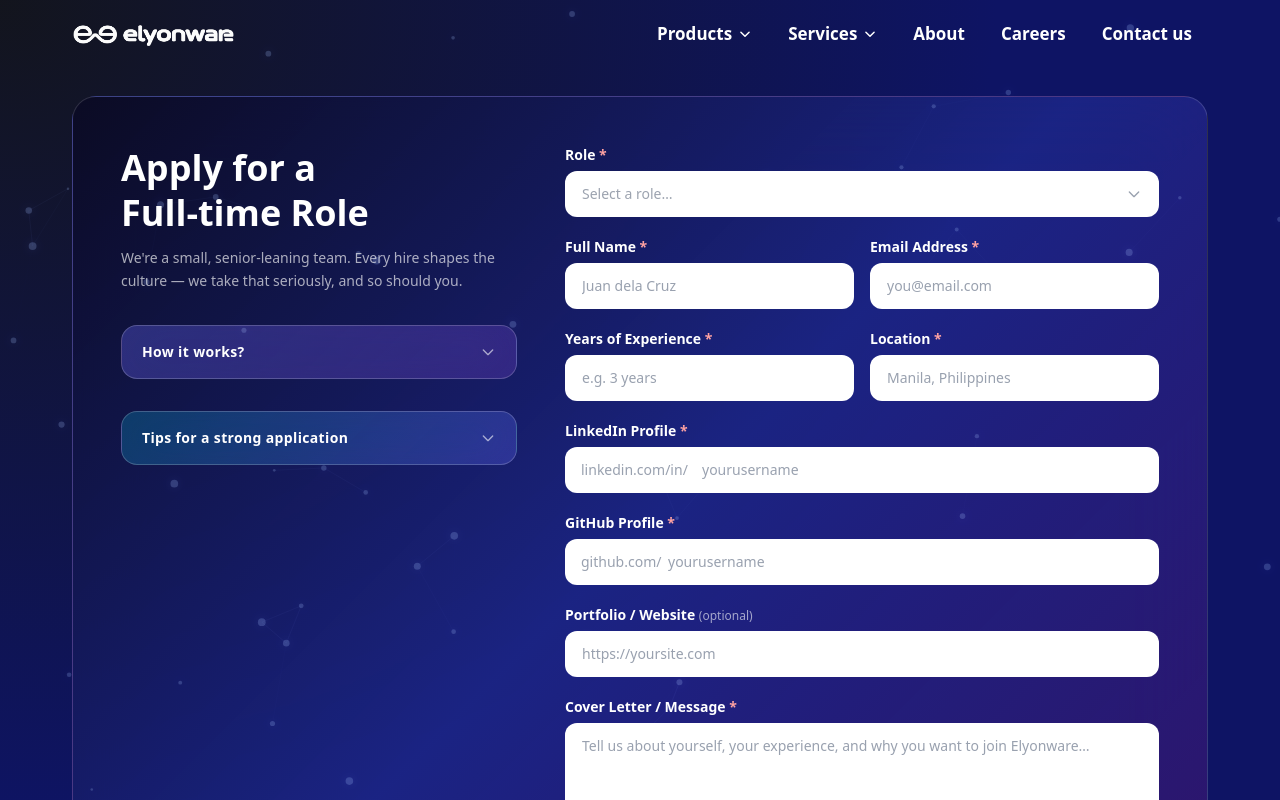
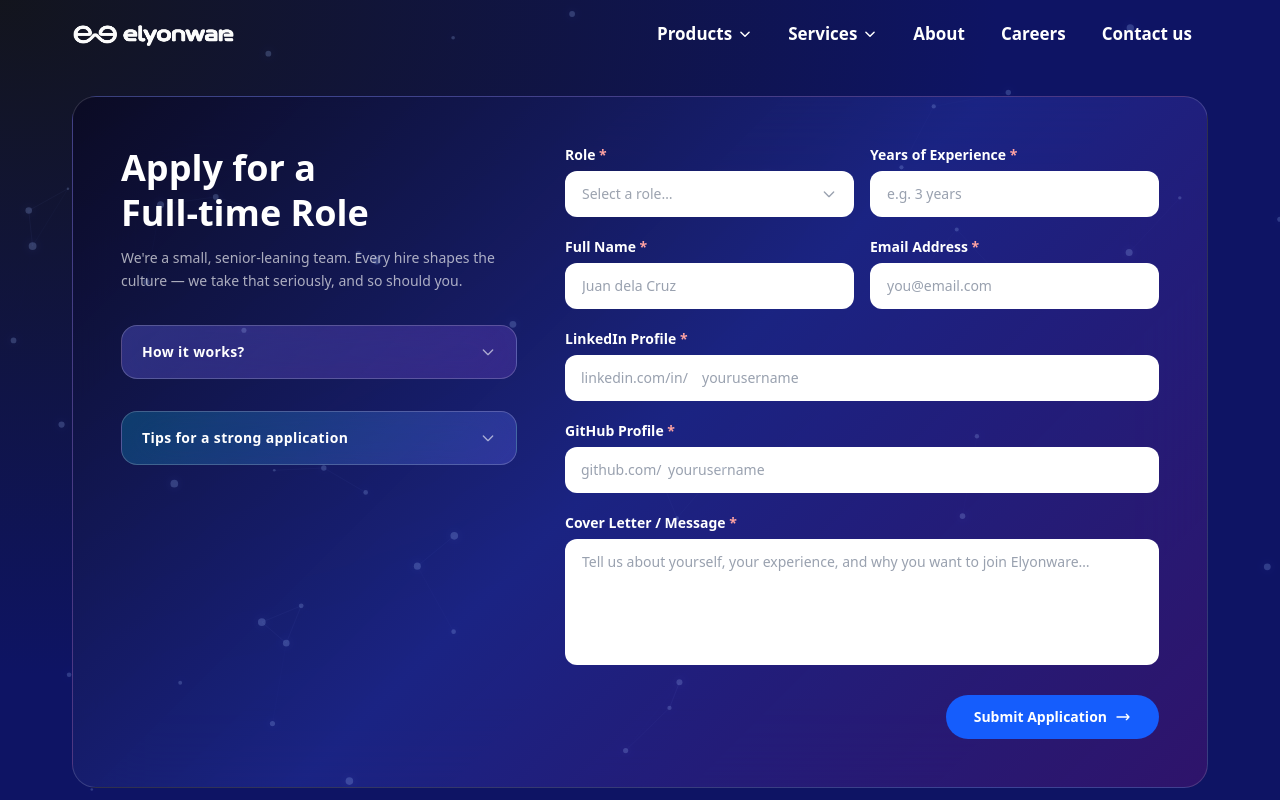
Before and after one commit to elyonware/web, a React (Vite) app: page /careers/apply-fulltime in a window 1280 px wide. Shown: the top 800 px of the page. Built offline with nearby package versions, Linux system fonts and the light colour scheme.

Commit message:
fix: clean up full-time application form and dropdown
Makes the role dropdown a solid color, removes dead state/validation
for the portfolio and location fields that were dropped from the UI,
and reflows years-of-experience alongside role.

```diff
--- a/src/pages/CareersApplyFulltime.tsx
+++ b/src/pages/CareersApplyFulltime.tsx
@@ -68,14 +68,14 @@ function CustomSelect({
       </button>
 
       {open && (
-        <div className="absolute z-50 mt-2 w-full rounded-xl border border-white/[0.15] bg-[#0f1040] shadow-2xl shadow-black/60 overflow-hidden">
+        <div className="absolute z-50 mt-2 w-full rounded-xl border border-white/[0.15] bg-[#14163f] shadow-2xl shadow-black/60 overflow-hidden">
           {options.map((opt) => (
             <button
               key={opt.id}
               type="button"
               onClick={() => { onChange(opt.id); setOpen(false); }}
               className={`w-full text-left px-4 py-3 text-sm transition-colors duration-100 flex flex-col gap-0.5
-                ${value === opt.id ? "bg-white/20 text-white font-medium" : "text-white/80 hover:bg-white/10 hover:text-white"}`}
+                ${value === opt.id ? "bg-[#262a6e] text-white font-medium" : "text-white/80 hover:bg-[#1d1f57] hover:text-white"}`}
             >
               <span>{opt.label}</span>
               <span className="text-[11px] text-white/40">{opt.dept}</span>
@@ -91,7 +91,7 @@ function ApplyForm() {
   const [searchParams] = useSearchParams();
   const preselect = searchParams.get("role") ?? "";
 
-  type FTFields = { name: string; email: string; linkedin: string; github: string; portfolio: string; experience: string; location: string; message: string };
+  type FTFields = { name: string; email: string; linkedin: string; github: string; experience: string; message: string };
   type FTErrors = Partial<Record<keyof FTFields | "role", string>>;
 
   const validateFT = (f: FTFields, r: string): FTErrors => {
@@ -102,13 +102,10 @@ function ApplyForm() {
     if (!f.email.trim()) e.email = "Email address is required.";
     else if (!/^[^\s@]+@[^\s@]+\.[^\s@]+$/.test(f.email)) e.email = "Enter a valid email address.";
     if (!f.experience.trim()) e.experience = "Years of experience is required.";
-    if (!f.location.trim()) e.location = "Location is required.";
     if (!f.linkedin.trim()) e.linkedin = "LinkedIn username is required.";
     if (!f.github.trim()) e.github = "GitHub username is required.";
     else if (!/^[a-zA-Z0-9](?:[a-zA-Z0-9-]{0,37}[a-zA-Z0-9])?$/.test(f.github.trim()))
       e.github = "Enter a valid GitHub username.";
-    if (f.portfolio.trim() && !/^https?:\/\/.+\..+/.test(f.portfolio.trim()))
-      e.portfolio = "Enter a valid URL starting with http:// or https://";
     if (!f.message.trim()) e.message = "Cover letter / message is required.";
     else if (f.message.trim().length < 50) e.message = "Please write at least 50 characters.";
     return e;
@@ -118,7 +115,7 @@ function ApplyForm() {
   const [submitted, setSubmitted] = useState(false);
   const [openPanel, setOpenPanel] = useState<"how" | "tips" | null>(null);
   const toggle = (panel: "how" | "tips") => setOpenPanel((p) => (p === panel ? null : panel));
-  const [form, setForm] = useState<FTFields>({ name: "", email: "", linkedin: "", github: "", portfolio: "", experience: "", location: "", message: "" });
+  const [form, setForm] = useState<FTFields>({ name: "", email: "", linkedin: "", github: "", experience: "", message: "" });
   const [errors, setErrors] = useState<FTErrors>({});
   const [touched, setTouched] = useState<Partial<Record<keyof FTFields | "role", boolean>>>({});
 
@@ -146,7 +143,7 @@ function ApplyForm() {
     e.preventDefault();
     const errs = validateFT(form, role);
     setErrors(errs);
-    setTouched({ name: true, email: true, linkedin: true, github: true, portfolio: true, experience: true, location: true, message: true, role: true });
+    setTouched({ name: true, email: true, linkedin: true, github: true, experience: true, message: true, role: true });
     if (Object.keys(errs).length > 0) return;
 
     setSubmitted(true);
@@ -174,8 +171,6 @@ function ApplyForm() {
         style={{ background: "radial-gradient(at left top, rgba(255,255,255,0.06) 0%, rgb(14,20,100) 55%)" }}
       >
         <div className="px-4 sm:px-6 md:px-18">
-
-
           {/* Main card */}
           <div
             className="rounded-3xl border border-white/15 backdrop-blur-2xl p-8 sm:p-12"
@@ -223,7 +218,7 @@ function ApplyForm() {
                           </span>
                           <div>
                             <p className="text-white font-semibold text-sm mb-0.5">{step.title}</p>
-                            <p className="text-white/55 text-xs leading-relaxed">{step.desc}</p>
+                            <p className="text-white/60 text-xs leading-relaxed">{step.desc}</p>
                           </div>
                         </div>
                       ))}
@@ -253,8 +248,8 @@ function ApplyForm() {
                     <div className="px-5 pb-5 flex flex-col gap-2.5 border-t border-white/10 pt-4">
                       {TIPS.map((tip) => (
                         <div key={tip} className="flex items-start gap-2.5">
-                          <span className="mt-1.5 w-1 h-1 rounded-full bg-white/40 flex-shrink-0" />
-                          <p className="text-white/55 text-xs leading-relaxed">{tip}</p>
+                          <span className="mt-1.5 w-1 h-1 rounded-full bg-white/55 flex-shrink-0" />
+                          <p className="text-white text-xs leading-relaxed">{tip}</p>
                         </div>
                       ))}
                     </div>
@@ -280,11 +275,18 @@ function ApplyForm() {
                 ) : (
                   <form onSubmit={handleSubmit} className="flex flex-col gap-5">
 
-                    {/* Role */}
-                    <div>
-                      <label className={labelClass}>Role <span className="text-red-300">*</span></label>
-                      <CustomSelect value={role} onChange={handleRoleChange} placeholder="Select a role…" options={ROLES} />
-                      {errors.role && touched.role && <p className={errClass}><span>⚠</span>{errors.role}</p>}
+                    {/* Role & Experience */}
+                    <div className="grid grid-cols-2 gap-4">
+                      <div>
+                        <label className={labelClass}>Role <span className="text-red-300">*</span></label>
+                        <CustomSelect value={role} onChange={handleRoleChange} placeholder="Select a role…" options={ROLES} />
+                        {errors.role && touched.role && <p className={errClass}><span>⚠</span>{errors.role}</p>}
+                      </div>
+                      <div>
+                        <label className={labelClass}>Years of Experience <span className="text-red-300">*</span></label>
+                        <input name="experience" value={form.experience} onChange={handleChange} onBlur={() => handleBlur("experience")} placeholder="e.g. 3 years" className={inputClass("experience")} />
+                        {errors.experience && touched.experience && <p className={errClass}><span>⚠</span>{errors.experience}</p>}
+                      </div>
                     </div>
 
                     {/* Name & Email */}
@@ -298,20 +300,6 @@ function ApplyForm() {
                         <label className={labelClass}>Email Address <span className="text-red-300">*</span></label>
                         <input type="email" name="email" value={form.email} onChange={handleChange} onBlur={() => handleBlur("email")} placeholder="you@email.com" className={inputClass("email")} />
                         {errors.email && touched.email && <p className={errClass}><span>⚠</span>{errors.email}</p>}
-                      </div>
-                    </div>
-
-                    {/* Experience & Location */}
-                    <div className="grid grid-cols-2 gap-4">
-                      <div>
-                        <label className={labelClass}>Years of Experience <span className="text-red-300">*</span></label>
-                        <input name="experience" value={form.experience} onChange={handleChange} onBlur={() => handleBlur("experience")} placeholder="e.g. 3 years" className={inputClass("experience")} />
-                        {errors.experience && touched.experience && <p className={errClass}><span>⚠</span>{errors.experience}</p>}
-                      </div>
-                      <div>
-                        <label className={labelClass}>Location <span className="text-red-300">*</span></label>
-                        <input name="location" value={form.location} onChange={handleChange} onBlur={() => handleBlur("location")} placeholder="Manila, Philippines" className={inputClass("location")} />
-                        {errors.location && touched.location && <p className={errClass}><span>⚠</span>{errors.location}</p>}
                       </div>
                     </div>
 
@@ -335,13 +323,6 @@ function ApplyForm() {
                       {errors.github && touched.github && <p className={errClass}><span>⚠</span>{errors.github}</p>}
                     </div>
 
-                    {/* Portfolio */}
-                    <div>
-                      <label className={labelClass}>Portfolio / Website <span className="text-white/60 text-xs font-normal">(optional)</span></label>
-                      <input name="portfolio" value={form.portfolio} onChange={handleChange} onBlur={() => handleBlur("portfolio")} placeholder="https://yoursite.com" className={inputClass("portfolio")} />
-                      {errors.portfolio && touched.portfolio && <p className={errClass}><span>⚠</span>{errors.portfolio}</p>}
-                    </div>
-
                     {/* Message */}
                     <div>
                       <label className={labelClass}>Cover Letter / Message <span className="text-red-300">*</span></label>
@@ -361,7 +342,7 @@ function ApplyForm() {
                     <div className="flex items-center justify-end gap-4 pt-1">
                       <button
                         type="submit"
-                        className="flex-shrink-0 inline-flex items-center gap-2 px-7 py-3 rounded-full font-semibold text-sm text-white bg-blue-600 hover:bg-blue-700 transition-all duration-200"
+                        className="flex-shrink-0 inline-flex items-center gap-2 px-7 py-3 rounded-full font-semibold text-sm text-white bg-blue-600 hover:bg-blue-700 transition-all duration-200 cursor-pointer"
                       >
                         Submit Application
                         <svg className="w-4 h-4" fill="none" viewBox="0 0 24 24" stroke="currentColor" strokeWidth={2}>
```
